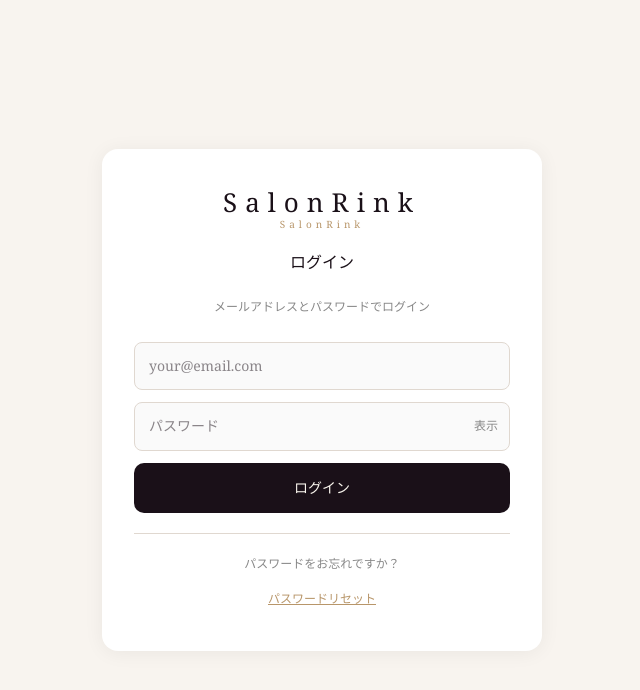
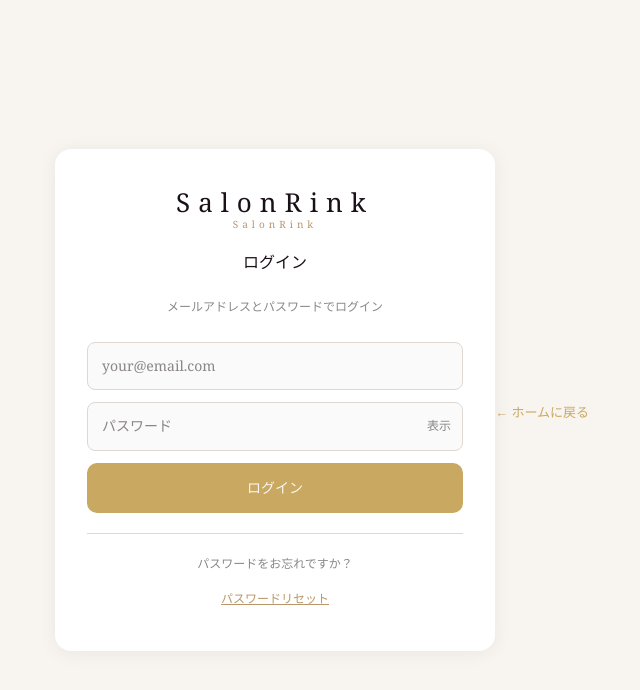
Before and after one commit to okuwabara07-gif/salonrink, a Next.js app: page /login in a window 1280 px wide. Shown: the top 690 px of the page, without its empty margins (318-958 px from the left). Built offline with nearby package versions, Linux system fonts and the light colour scheme; no server answers.

Commit message:
feat(login): CTA をゴールドに変更、ホームリンク追加

```diff
--- a/app/login/page.tsx
+++ b/app/login/page.tsx
@@ -62,7 +62,7 @@ export default function LoginPage() {
           <button
             type="submit"
             disabled={pending || !email || !password}
-            style={{width:'100%',padding:'14px',borderRadius:10,border:'none',background:pending?'#E0D8D0':'#1A1018',color:pending?'#999':'#FAF6EE',fontSize:14,fontWeight:500,cursor:pending?'not-allowed':'pointer',transition:'all 0.2s ease'}}
+            style={{width:'100%',padding:'14px',borderRadius:10,border:'none',background:pending?'#D4B884':'#C9A961',color:pending?'#999':'#FAF6EE',fontSize:14,fontWeight:500,cursor:pending?'not-allowed':'pointer',transition:'all 0.2s ease'}}
           >
             {pending ? 'ログイン中...' : 'ログイン'}
           </button>
@@ -83,6 +83,11 @@ export default function LoginPage() {
           </p>
         )}
       </div>
+      <div style={{textAlign:'center', marginTop:'24px'}}>
+        <a href="/" style={{fontSize:13, color:'#C9A961', textDecoration:'none'}}>
+          ← ホームに戻る
+        </a>
+      </div>
     </main>
   )
 }
```
